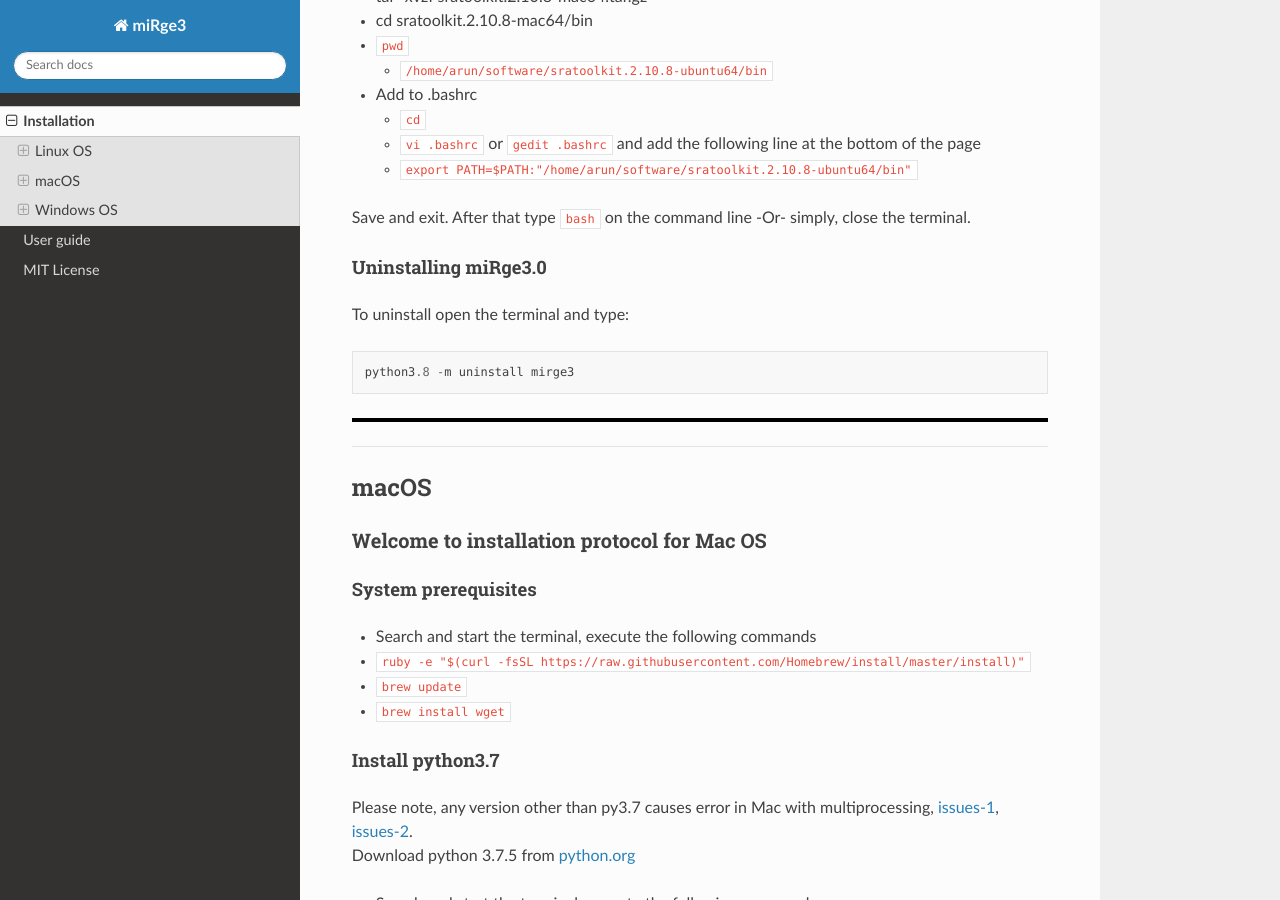
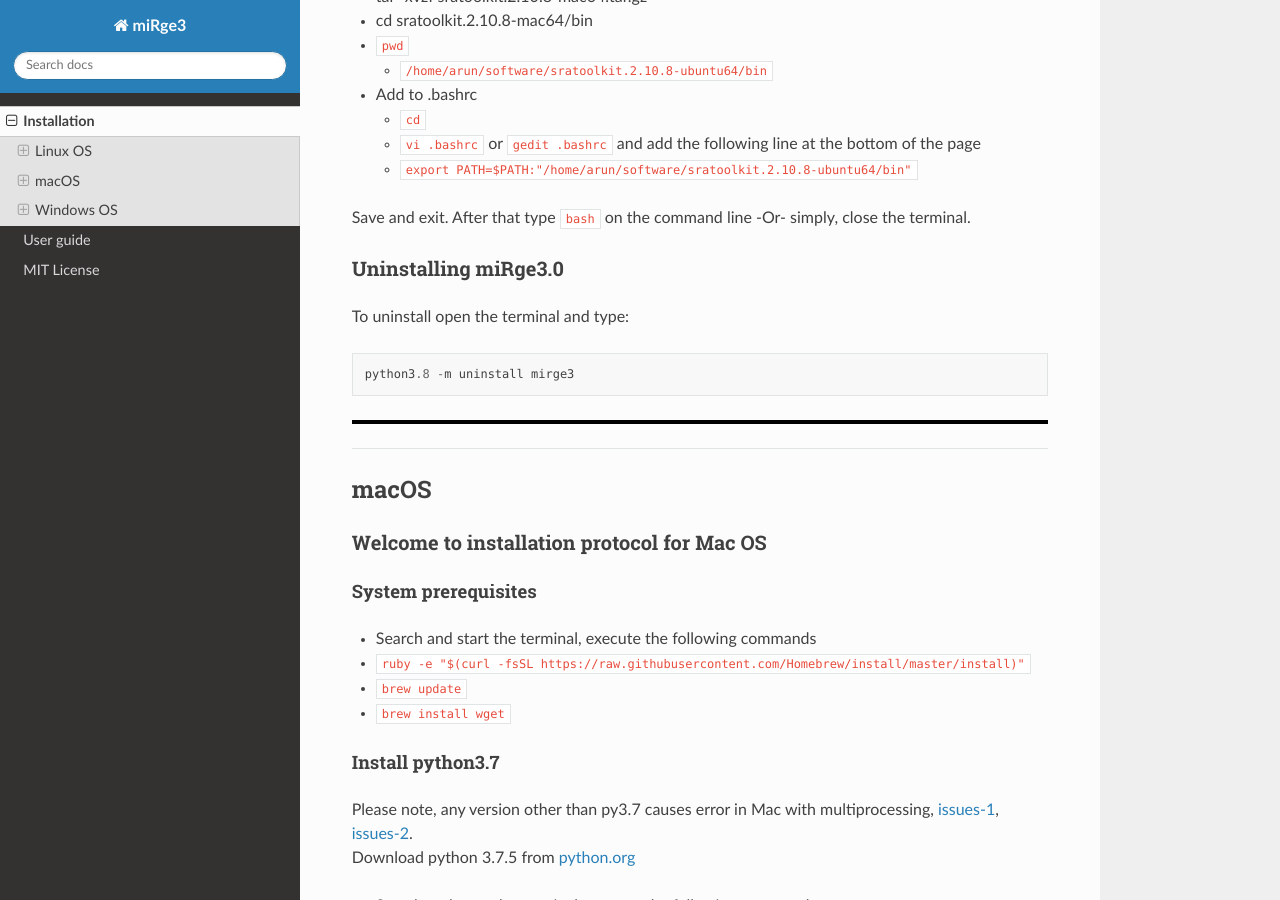
Before and after one commit to mhalushka/miRge3.0, a Sphinx documentation site: the page built from docs/source/installation.md, in a window 1280 px wide and 900 px high, scrolled down 2938 px. Built offline with Sphinx 7.4.7 and the Read the Docs theme 2.0.0, drawn with Linux system fonts in a browser that asks for light colours.

````diff
--- a/docs/source/installation.md
+++ b/docs/source/installation.md
@@ -117,7 +117,7 @@ sudo ln -s /home/arun/software/bowtie-1.2.3-linux-x86_64/bowtie-inspect /usr/loc
 
 Save and exit. After that type `bash` on the command line -Or- simply, close the terminal.
 
-#### Uninstalling miRge3.0
+### Uninstalling miRge3.0
 To uninstall open the terminal and type:
 ```
 python3.8 -m uninstall mirge3
@@ -246,7 +246,7 @@ sudo ln -s /Users/loaneruser/Software/bowtie-1.2.3-macos-x86_64/bowtie-build /us
 sudo ln -s /Users/loaneruser/Software/bowtie-1.2.3-macos-x86_64/bowtie-inspect /usr/local/bin/bowtie-inspect
 ```
 
-#### Uninstalling miRge3.0
+### Uninstalling miRge3.0
 To uninstall open the terminal and type:
 ```
 python3.8 -m uninstall mirge3
````
